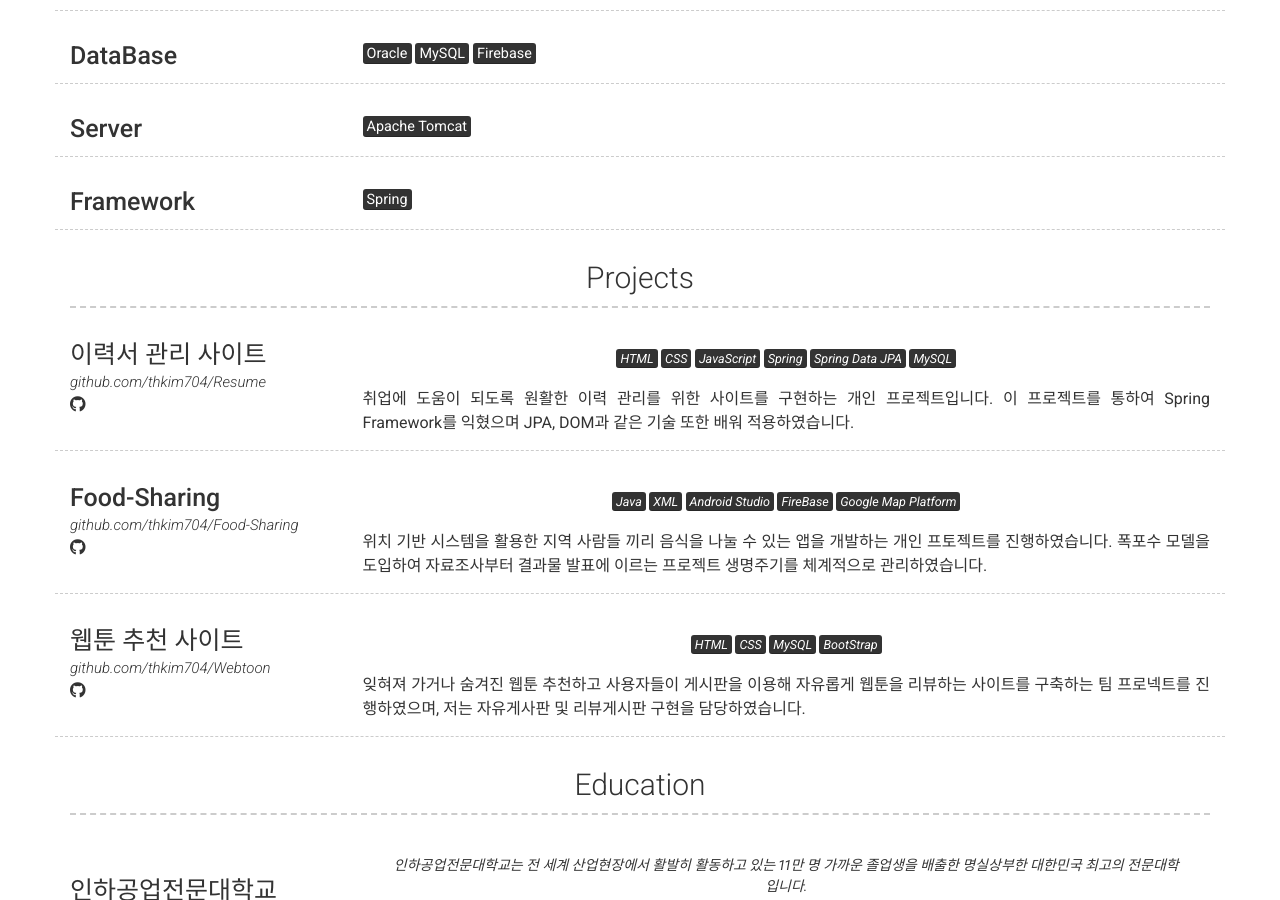
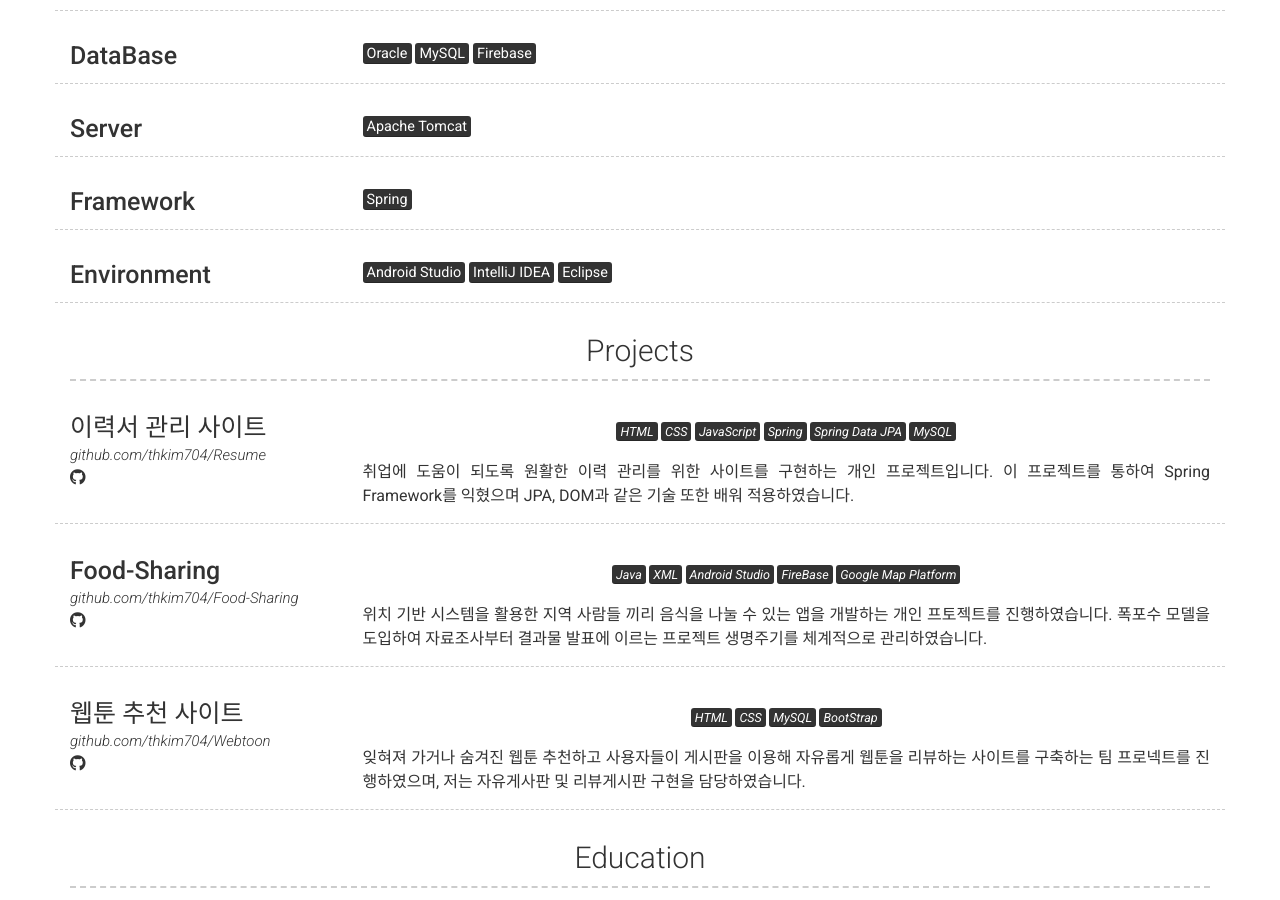
Before and after one commit to thkim704/thkim704.github.io, a Jekyll site: the page built from index.md, in a window 1280 px wide and 900 px high, scrolled down 689 px. Built offline with Jekyll 4.4.1, drawn with Linux system fonts in a browser that asks for light colours; nearby versions of some CDN libraries.

Commit message:
Update _config.yml

```diff
--- a/_config.yml
+++ b/_config.yml
@@ -63,6 +63,12 @@ content:
         title: Framework
         description: | # this will include new lines to allow paragraphs
           <mark>Spring</mark>
+      - layout: center
+        border: weak  # Value of `weak` will display a weak border below this item. # Any
+                      # other value (or no value) means no border will be displayed
+        title: Environment
+        description: | # this will include new lines to allow paragraphs
+          <mark>Android Studio</mark> <mark>IntelliJ IDEA</mark> <mark>Eclipse</mark>
   - title: Projects # Title for the section
     layout: list # Type of content section (list/text)
     content:
```
